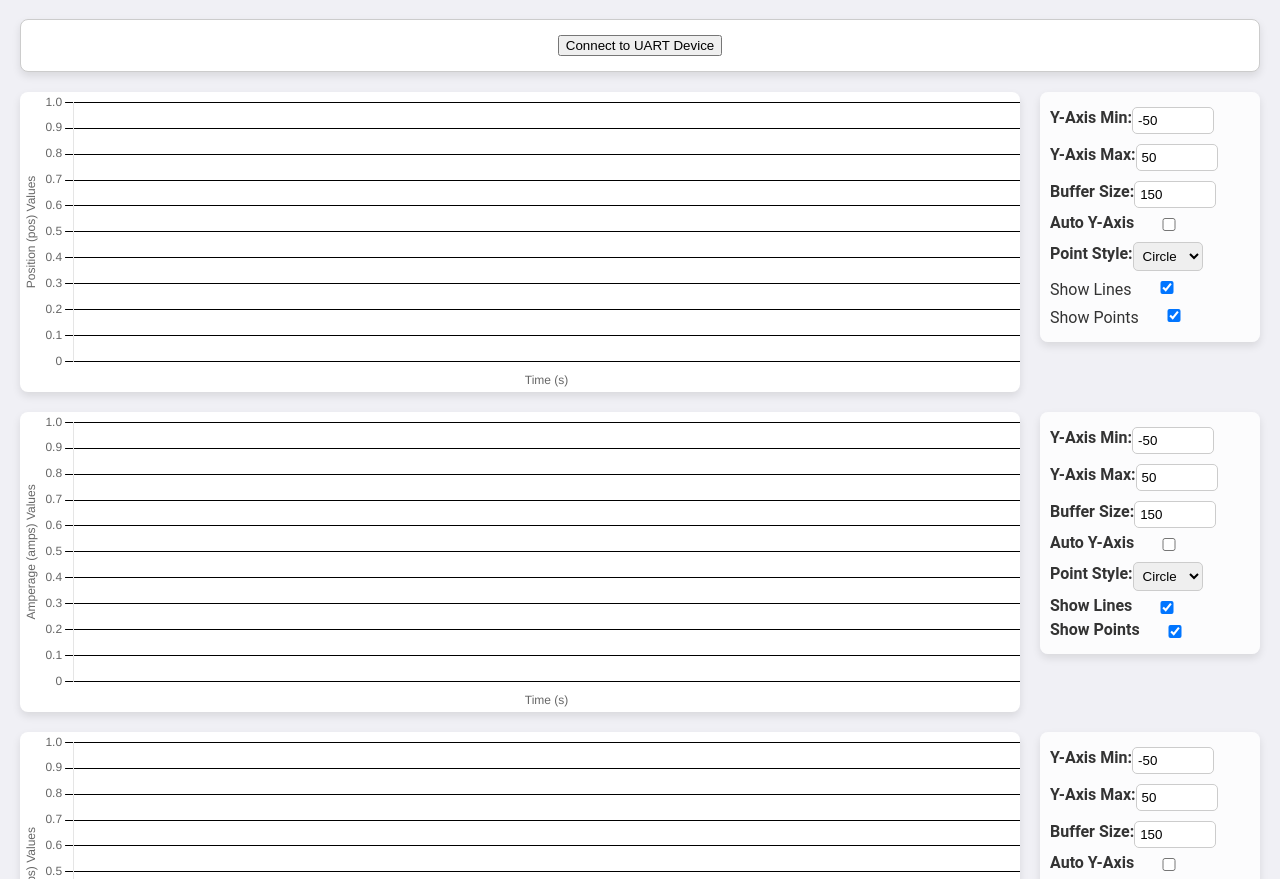
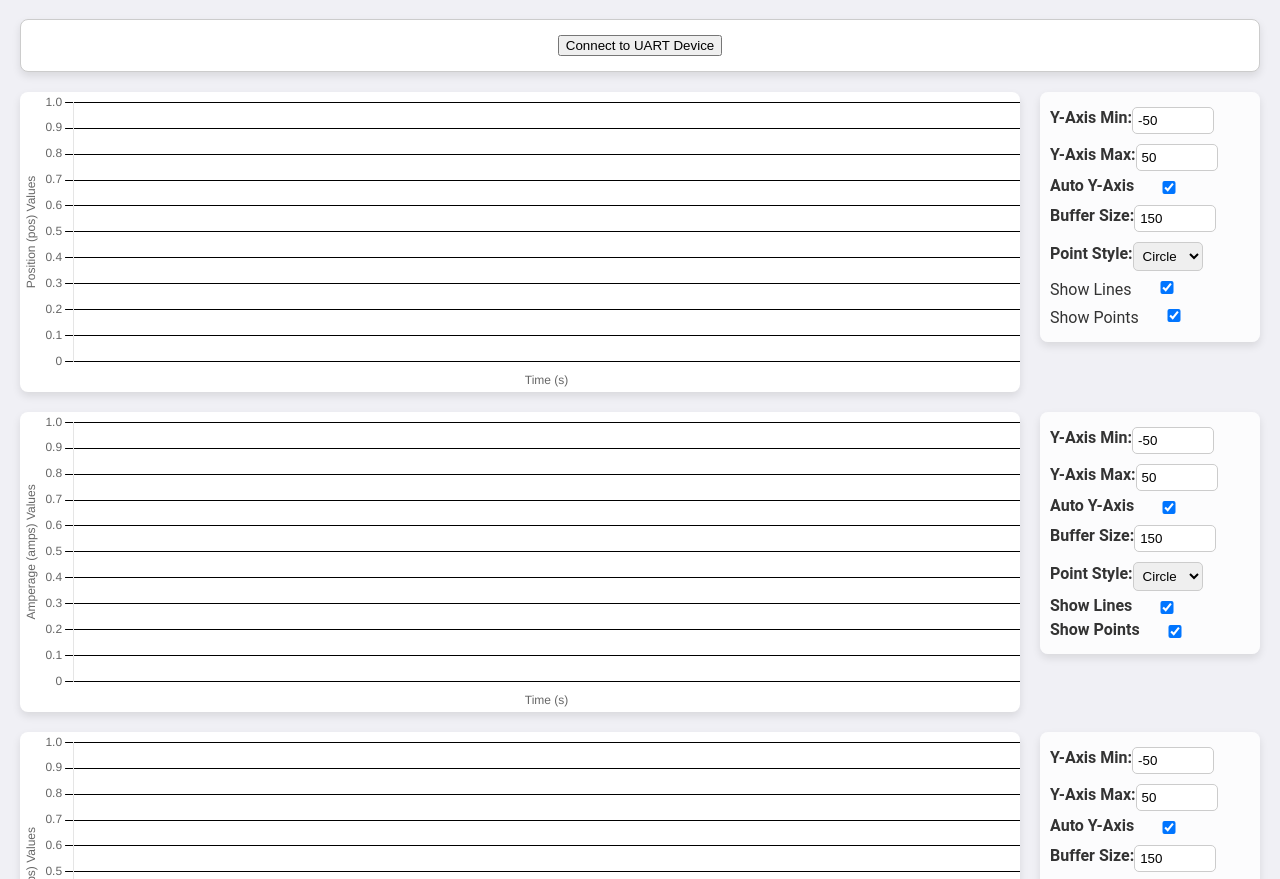
Before and after one commit to egeozgul/live-uart, a plain HTML site: page index.html in a window 1280 px wide. Shown: the part 62-941 px from the top of the page. Drawn offline with nearby package versions, Linux system fonts and the light colour scheme.

Commit message:
Update index.html

```diff
--- a/index.html
+++ b/index.html
@@ -108,15 +108,13 @@
 			</div>
 
 			<div style="display: flex; align-items: center;">
-            <label>Buffer Size:</label>
-            <input type="number" id="bufferSize-pos" value="150">
+            <label>Auto Y-Axis</label>
+			<input type="checkbox" id="dynamicYAxis-pos" checked>
 			</div>
 
 			<div style="display: flex; align-items: center;">
-            <label>
-                Auto Y-Axis
-            </label>
-			<input type="checkbox" id="dynamicYAxis-pos">
+            <label>Buffer Size:</label>
+            <input type="number" id="bufferSize-pos" value="150">
 			</div>
 
 			<div style="display: flex; align-items: center;">
@@ -163,13 +161,13 @@
             </div>
 
 			<div style="display: flex; align-items: center;">
-			<label>Buffer Size:</label>
-            <input type="number" id="bufferSize-amps" value="150">
+			<label>Auto Y-Axis</label>
+                <input type="checkbox" id="dynamicYAxis-amps" checked>
             </div>
 
 			<div style="display: flex; align-items: center;">
-			<label>Auto Y-Axis</label>
-                <input type="checkbox" id="dynamicYAxis-amps">
+			<label>Buffer Size:</label>
+            <input type="number" id="bufferSize-amps" value="150">
             </div>
 
 			<div style="display: flex; align-items: center;">
@@ -213,13 +211,13 @@
             </div>
 
 			<div style="display: flex; align-items: center;">
-			<label>Buffer Size:</label>
-            <input type="number" id="bufferSize-tps" value="150">
+			<label>Auto Y-Axis</label>
+			<input type="checkbox" id="dynamicYAxis-tps" checked>
             </div>
 
 			<div style="display: flex; align-items: center;">
-			<label>Auto Y-Axis</label>
-			<input type="checkbox" id="dynamicYAxis-tps">
+			<label>Buffer Size:</label>
+            <input type="number" id="bufferSize-tps" value="150">
             </div>
 
 			<div style="display: flex; align-items: center;">
```
